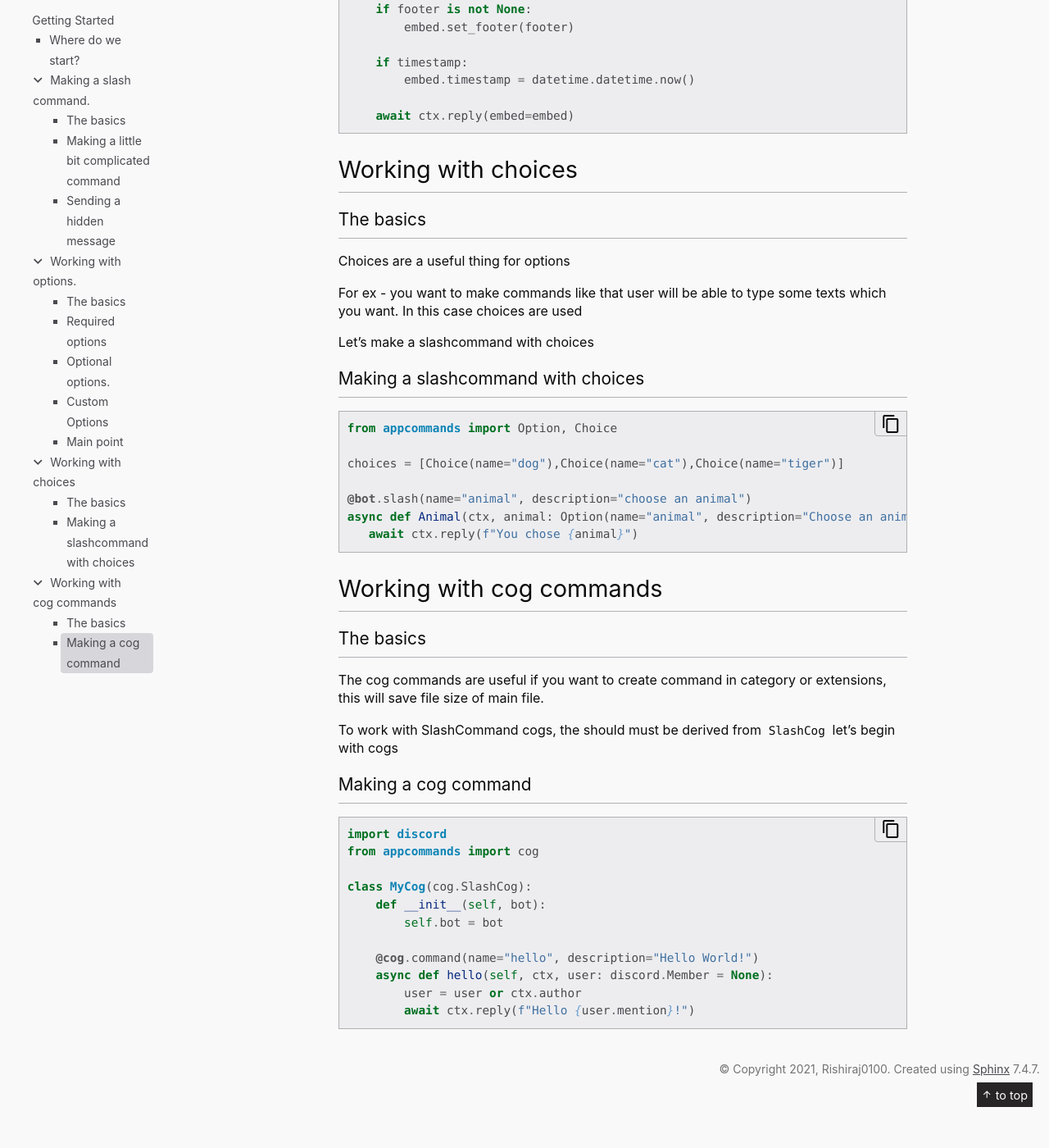
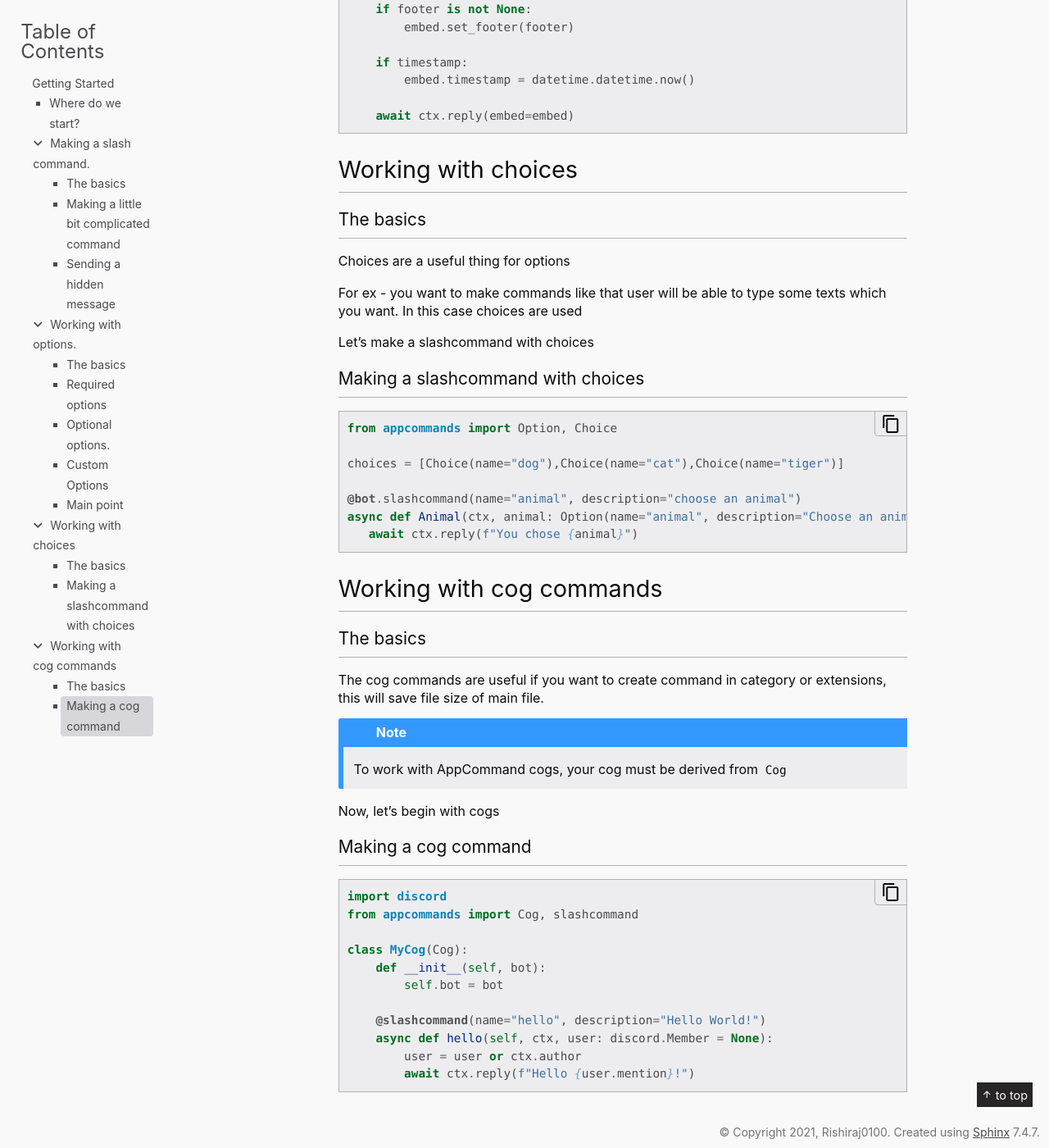
Before and after one commit to Rishiraj0100/dpy-appcommands, a Sphinx documentation site: the page built from docs/gettingstarted.rst, in a window 1280 px wide and 1400 px high, scrolled down 3268 px. Shown: the whole window at 82% size. Built offline with Sphinx 7.4.7, drawn with Linux system fonts in a browser that asks for light colours; the version number is read from the project's files by our own code; some of the changed text lies outside the part shown.

Commit message:
Update gettingstarted.rst

```diff
--- a/docs/gettingstarted.rst
+++ b/docs/gettingstarted.rst
@@ -14,11 +14,11 @@
 The basics
 ------------
 
-Firstly we will know to make a simple command
+Firstly we will know to make a simple slash command
 
 .. code-block:: python3
 
-    @bot.slash(name="cmdname", description="my desc")
+    @bot.slashcommand(name="cmdname", description="my desc")
     async def some_command(ctx):
         await ctx.reply("My content here!")
 
@@ -27,7 +27,7 @@
 
 .. code-block:: python3
 
-    @bot.slash(name="hello", description="says hello to you or other!")
+    @bot.slashcommand(name="hello", description="says hello to you or other!")
     async def some_command(ctx, user: discord.Member = None):
         user = user or ctx.author
         await ctx.reply(f"Hello! {user.mention}")
@@ -37,7 +37,7 @@
 
 .. code-block:: python3
 
-    @bot.slash(name="secret", description="my desc")
+    @bot.slashcommand(name="secret", description="my desc")
     async def some_command(ctx):
         await ctx.reply("Shhhh! It's a secret", ephemeral=True)
 
@@ -54,7 +54,7 @@
 +=======+================================+
 |  1.   |  As a parameter in callback    |
 +-------+--------------------------------+
-|  2.   |  In ``@bot.slash()``           |
+|  2.   |  In ``@bot.slashcommand()``    |
 +-------+--------------------------------+
 
 Options are a basic thing for commands,
@@ -195,7 +195,7 @@
 
     choices = [Choice(name="dog"),Choice(name="cat"),Choice(name="tiger")]
 
-    @bot.slash(name="animal", description="choose an animal")
+    @bot.slashcommand(name="animal", description="choose an animal")
     async def Animal(ctx, animal: Option(name="animal", description="Choose an animal", choices=choices)):
        await ctx.reply(f"You chose {animal}")
 
@@ -209,9 +209,11 @@
 command in category or extensions, this will save
 file size of main file.
 
-To work with SlashCommand cogs, the should must be derived
-from :class:`~appcommands.cog.SlashCog`
-let's begin with cogs
+.. note::
+    To work with AppCommand cogs, your cog must be derived
+    from :class:`~appcommands.cog.Cog`
+
+Now, let's begin with cogs
 
 Making a cog command
 -----------------------
@@ -219,13 +221,13 @@
 .. code-block:: python3
 
     import discord
-    from appcommands import cog
+    from appcommands import Cog, slashcommand
 
-    class MyCog(cog.SlashCog):
+    class MyCog(Cog):
         def __init__(self, bot):
             self.bot = bot
 
-        @cog.command(name="hello", description="Hello World!")
+        @slashcommand(name="hello", description="Hello World!")
         async def hello(self, ctx, user: discord.Member = None):
             user = user or ctx.author
             await ctx.reply(f"Hello {user.mention}!")
```
